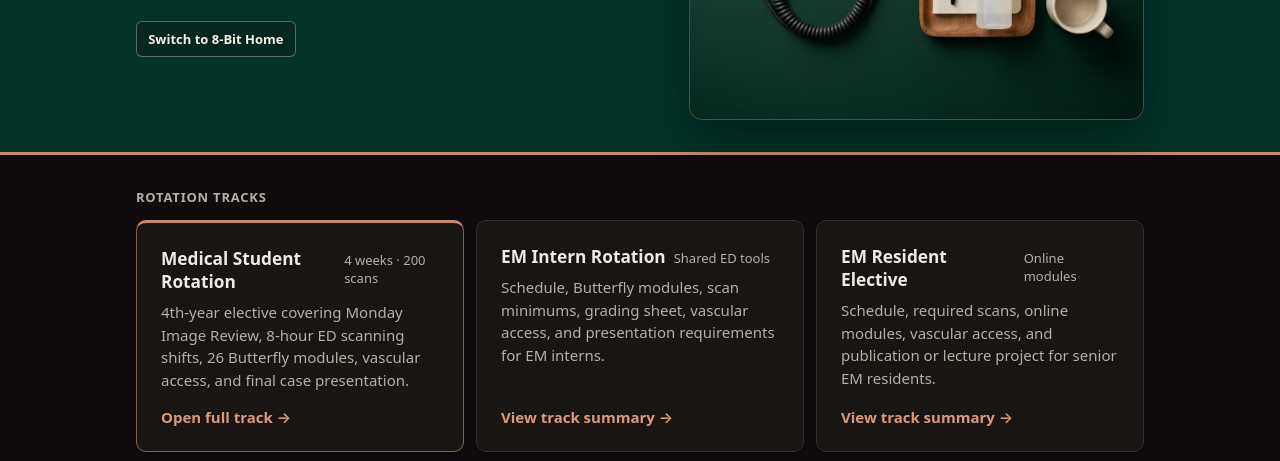
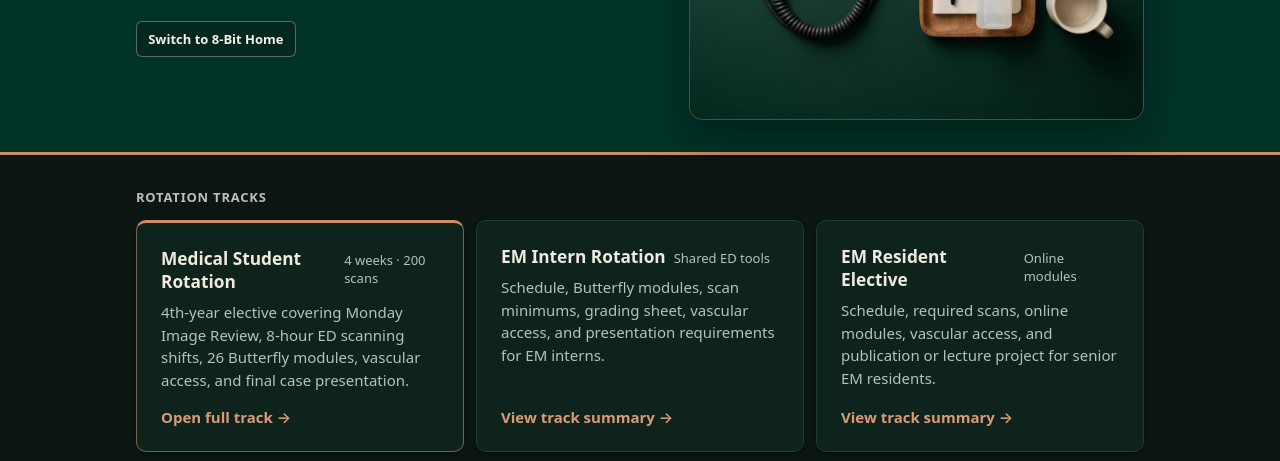
Before and after one commit to jonathandangers/KU-Ultrasound, a plain HTML site: page index.html in a window 1280 px wide. Shown: the part 319-780 px from the top of the page. Drawn offline with Linux system fonts and the dark colour scheme.

Commit message:
Restore deep pine Dark mode; replace only bright green inset boxes (--surface-2) with dark walnut (#211A16)

```diff
--- a/index.html
+++ b/index.html
@@ -65,13 +65,13 @@
 
     @media (prefers-color-scheme: dark) {
       :root:not([data-theme="light"]):not([data-theme="arcade"]) {
-        --bg: #100c0d;
-        --surface: #191513;
-        --surface-2: #241d18;
+        --bg: #0b1512;
+        --surface: #0f231d;
+        --surface-2: #211a16;
         --ink: #efeae2;
-        --ink-muted: #b8aea3;
-        --border: #382e27;
-        --border-strong: #57473c;
+        --ink-muted: #b6c2ba;
+        --border: #203d34;
+        --border-strong: #3b6356;
 
         --accent: #d99b76;
         --accent-hover: #e8b392;
@@ -80,25 +80,25 @@
         --warm: #cc8b65;
         --warm-ink: #d99b76;
 
-        --ok: #7dd3a8;
-        --ok-soft: rgba(125, 211, 168, 0.14);
+        --ok: #6ee7b7;
+        --ok-soft: rgba(110, 231, 183, 0.14);
         --warn: #e2a47e;
         --warn-soft: rgba(204, 139, 101, 0.16);
 
-        --shadow-sm: 0 1px 3px rgba(0, 0, 0, 0.4);
-        --shadow-md: 0 10px 28px rgba(0, 0, 0, 0.5);
+        --shadow-sm: 0 1px 3px rgba(0, 0, 0, 0.35);
+        --shadow-md: 0 10px 28px rgba(0, 0, 0, 0.45);
       }
     }
 
     :root[data-theme="dark"] {
       color-scheme: dark;
-      --bg: #100c0d;
-      --surface: #191513;
-      --surface-2: #241d18;
+      --bg: #0b1512;
+      --surface: #0f231d;
+      --surface-2: #211a16;
       --ink: #efeae2;
-      --ink-muted: #b8aea3;
-      --border: #382e27;
-      --border-strong: #57473c;
+      --ink-muted: #b6c2ba;
+      --border: #203d34;
+      --border-strong: #3b6356;
 
       --accent: #d99b76;
       --accent-hover: #e8b392;
@@ -107,13 +107,13 @@
       --warm: #cc8b65;
       --warm-ink: #d99b76;
 
-      --ok: #7dd3a8;
-      --ok-soft: rgba(125, 211, 168, 0.14);
+      --ok: #6ee7b7;
+      --ok-soft: rgba(110, 231, 183, 0.14);
       --warn: #e2a47e;
       --warn-soft: rgba(204, 139, 101, 0.16);
 
-      --shadow-sm: 0 1px 3px rgba(0, 0, 0, 0.4);
-      --shadow-md: 0 10px 28px rgba(0, 0, 0, 0.5);
+      --shadow-sm: 0 1px 3px rgba(0, 0, 0, 0.35);
+      --shadow-md: 0 10px 28px rgba(0, 0, 0, 0.45);
     }
 
     :root[data-theme="light"] {
```
